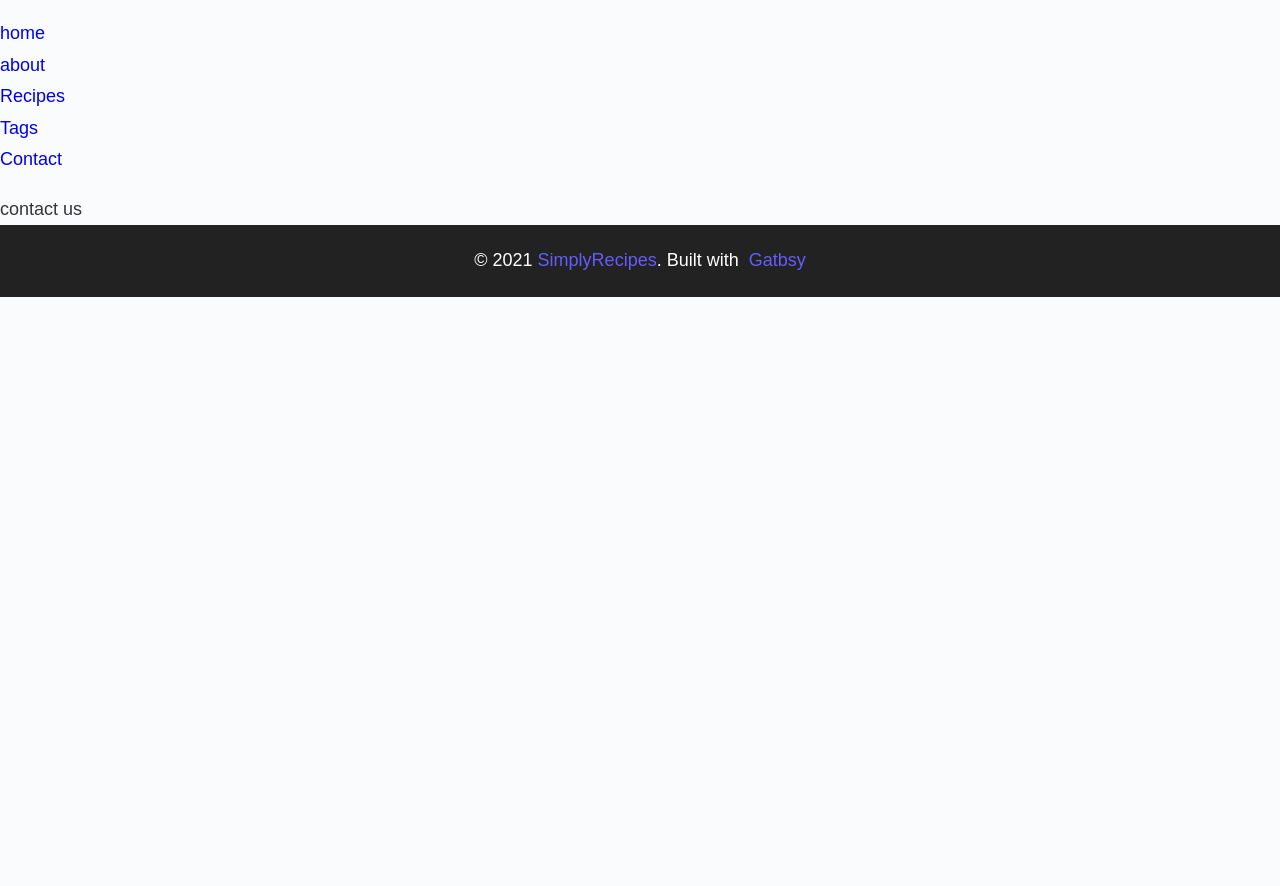
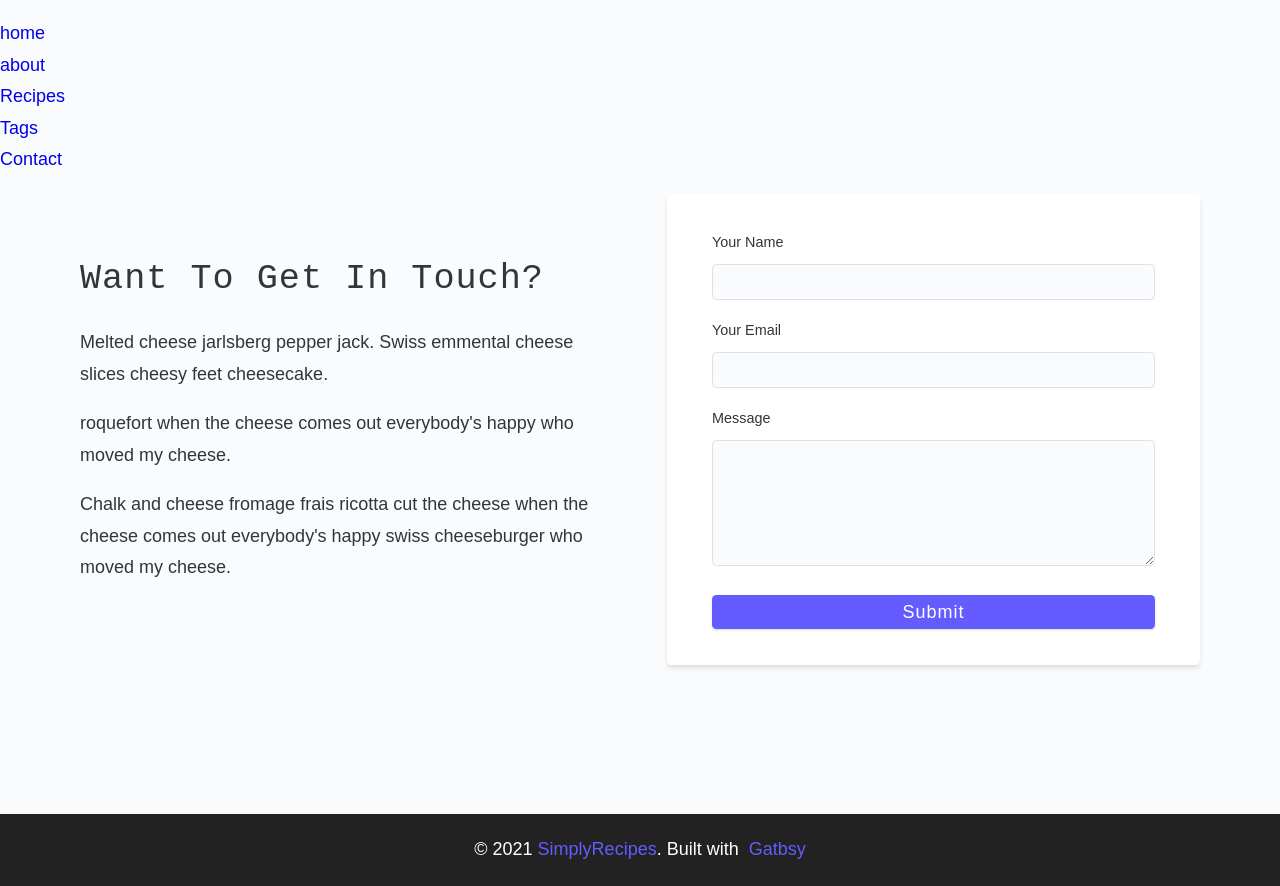
Before and after one commit to DeividasGr/gatsbyJS, a Gatsby site: page /contact in a window 1280 px wide. Before the commit the page ends 800 px from the top, so only its background shows below. Built offline with nearby package versions, Linux system fonts and the light colour scheme; Gatsby itself is replaced by a stand-in of ours.

Commit message:
contact page setup

```diff
--- a/src/pages/contact.js
+++ b/src/pages/contact.js
@@ -2,7 +2,49 @@
 import Layout from "../components/Layout";
 
 function Contact() {
-  return <Layout>contact us</Layout>;
+  return (
+    <Layout>
+      <main className="page">
+        <section className="contact-page">
+          <article className="contact-info">
+            <h3>want to get in touch?</h3>
+            <p>
+              Melted cheese jarlsberg pepper jack. Swiss emmental cheese slices
+              cheesy feet cheesecake.
+            </p>
+            <p>
+              roquefort when the cheese comes out everybody's happy who moved my
+              cheese.
+            </p>
+            <p>
+              Chalk and cheese fromage frais ricotta cut the cheese when the
+              cheese comes out everybody's happy swiss cheeseburger who moved my
+              cheese.
+            </p>
+          </article>
+          <article>
+            <form className="form contact-form">
+              <div className="form-row">
+                <label htmlFor="name">your name</label>
+                <input type="text" name="name" id="name" />
+              </div>
+              <div className="form-row">
+                <label htmlFor="email">your email</label>
+                <input type="text" name="email" id="email" />
+              </div>
+              <div className="form-row">
+                <label htmlFor="message">message</label>
+                <textarea name="message" id="message"></textarea>
+              </div>
+              <button type="submit" className="btn block">
+                submit
+              </button>
+            </form>
+          </article>
+        </section>
+      </main>
+    </Layout>
+  );
 }
 
 export default Contact;
```
